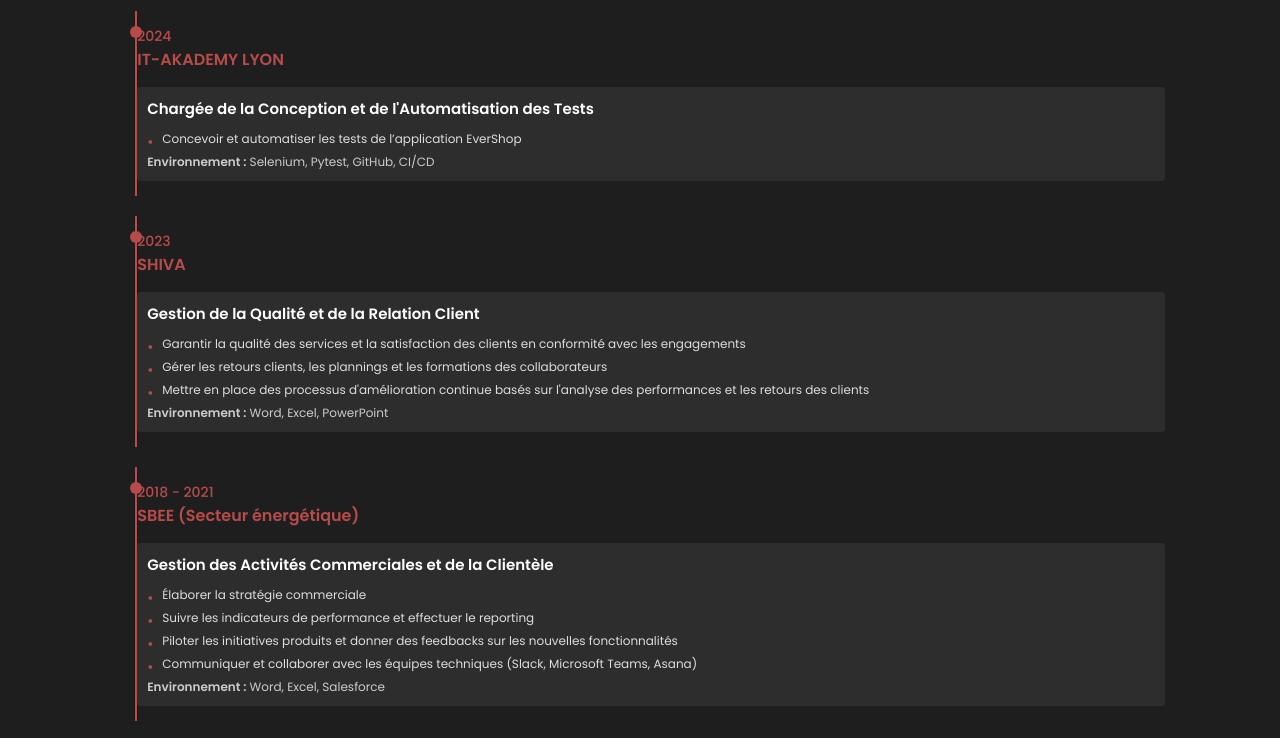
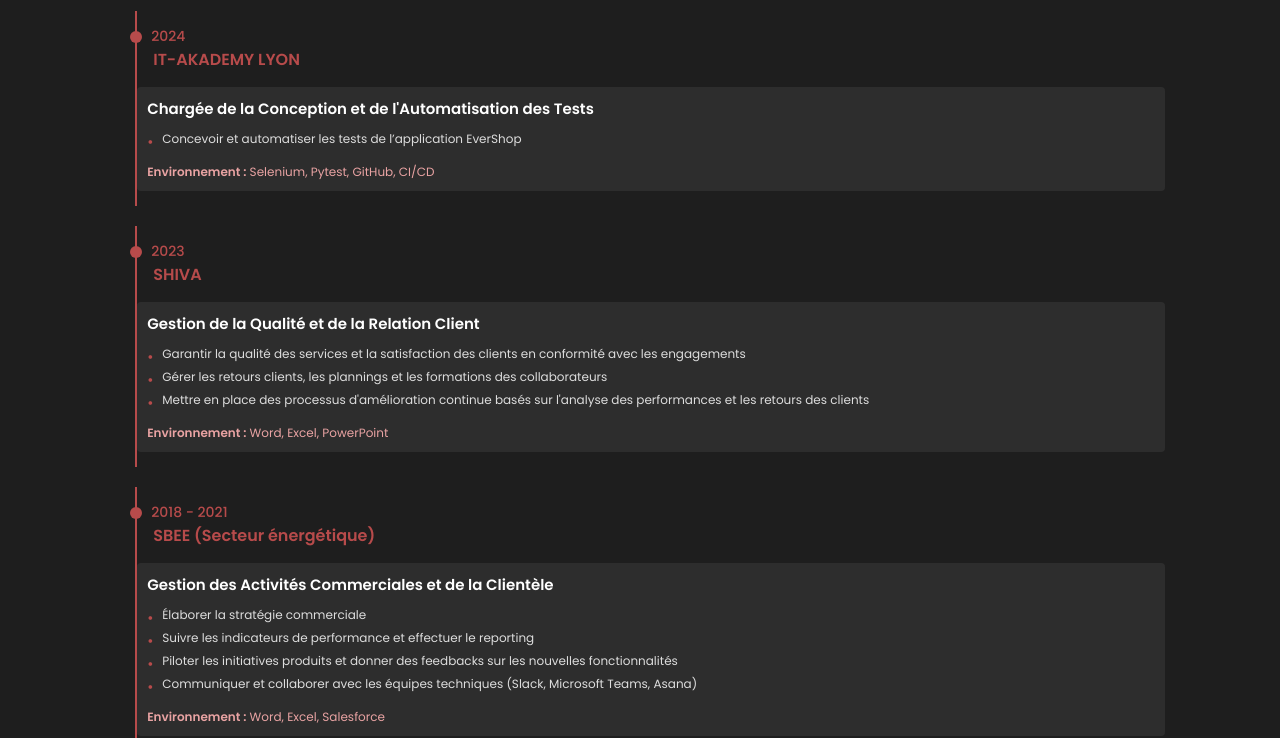
Before and after one commit to linher100106/linda-cv, a plain HTML site: page experience.html in a window 1280 px wide. Shown: the part 62-800 px from the top of the page. Drawn offline with Linux system fonts and the light colour scheme.

Commit message:
Changement de style pour la rubrique experience

```diff
--- a/style.css
+++ b/style.css
@@ -239,7 +239,7 @@ span {
     height: 12px;
     background-color: #b74b4b;
     border-radius: 50%;
-    top: 1.5rem;
+    top: 2rem;
 }
 
 .timeline-date {
@@ -252,11 +252,13 @@ span {
     font-size: 1.4rem;
     font-weight: 500;
     color: #b74b4b;
+    padding-left: 1em;
 }
 
 .company {
     font-size: 1.6rem;
     font-weight: 700;
+    padding-left: 1em;
 }
 
 .timeline-details {
@@ -272,7 +274,7 @@ span {
 
 .timeline-details p {
     font-size: 1.2rem;
-    color: #ccc;
+    color: #e9a3a3;
 }
 
 /* Styles pour les points et sous-points */
@@ -280,6 +282,7 @@ span {
     list-style: none;
     padding-left: 1.5rem;
     margin-top: 1rem;
+    margin-bottom: 1.5em
 }
 
 .timeline-details ul li {
```
